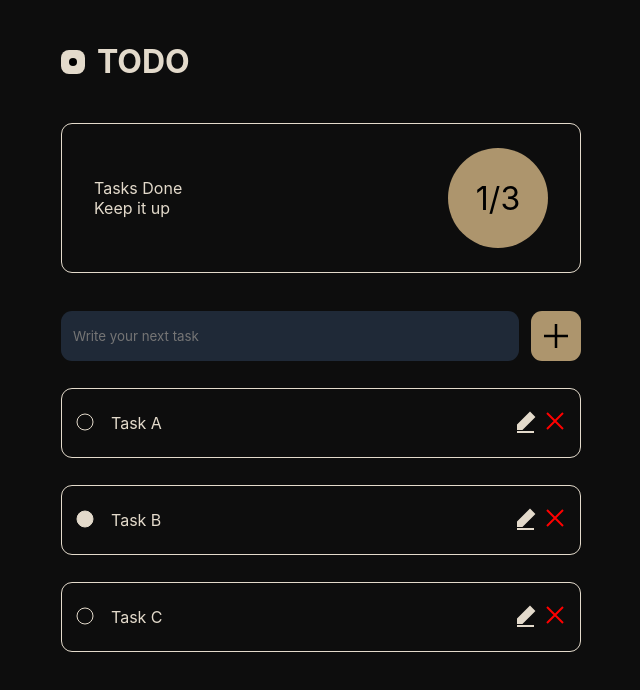
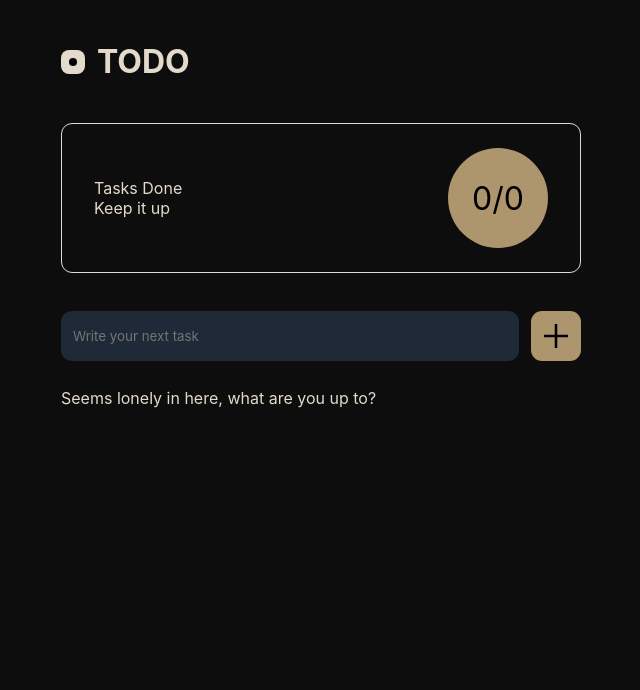
Before and after one commit to kate-arnold/react-to-do-list, a React (Create React App) app: page / in a window 1280 px wide. Shown: the top 690 px of the page, without its empty margins (319-959 px from the left). Built offline with nearby package versions, Linux system fonts and the light colour scheme.

Commit message:
Add functionality to mark todos as complete

```diff
--- a/src/App.js
+++ b/src/App.js
@@ -7,11 +7,7 @@ import TODOHero from "./components/TODOHero";
 import TODOList from "./components/TODOList";
 
 function Home() {
-  const [todos, setTodos] = useState([
-    {title: 'Task A', id: self.crypto.randomUUID(), is_completed: false},
-    {title: 'Task B', id: self.crypto.randomUUID(), is_completed: true},
-    {title: 'Task C', id: self.crypto.randomUUID(), is_completed: false},
-  ]);
+  const [todos, setTodos] = useState([]);
   const todos_completed = todos.filter(
     (todo) => todo.is_completed === true
   ).length;
@@ -22,7 +18,7 @@ function Home() {
       <Header />
       <TODOHero todos_completed={todos_completed} total_todos={total_todos} />
       <Form setTodos={setTodos} />
-      <TODOList todos={todos} />
+      <TODOList todos={todos} setTodos={setTodos} />
     </div>
   );
 }
--- a/src/components/TODOList.jsx
+++ b/src/components/TODOList.jsx
@@ -1,11 +1,21 @@
-function Item({ item }) {
+function Item({ item, setTodos }) {
+  const completeToDo = () => {
+    setTodos((prevTodos) =>
+      prevTodos.map((todo) =>
+        todo.id === item.id
+          ? { ...todo, is_completed: !todo.is_completed }
+          : todo
+      )
+    );
+  }
+
   return (
     <li id={item?.id} className="todo_item">
-      <button className="todo_items_left">
+      <button className="todo_items_left" onClick={completeToDo}>
         <svg xmlns="http://www.w3.org/2000/svg" width="25" height="25" stroke="currentColor" fill={item.is_completed ? "currentColor" : "none"}>
           <circle cx="11" cy="11" r="8" />
         </svg>
-        <p>{item?.title}</p>
+        <p style={item.is_completed ? { textDecoration: "line-through" } : {}}>{item?.title}</p>
       </button>
       <div className="todo_items_right">
         <button>
@@ -25,11 +35,11 @@ function Item({ item }) {
   );
 }
 
-function TODOList({ todos }) {
+function TODOList({ todos, setTodos }) {
   return (
     <ol className="todo_list">
       {todos && todos.length > 0 ? (
-        todos?.map((item, index) => <Item key={index} item={item} />)
+        todos?.map((item, index) => <Item key={index} item={item} setTodos={setTodos} />)
       ) : (
         <p>Seems lonely in here, what are you up to?</p>
       )}
```
